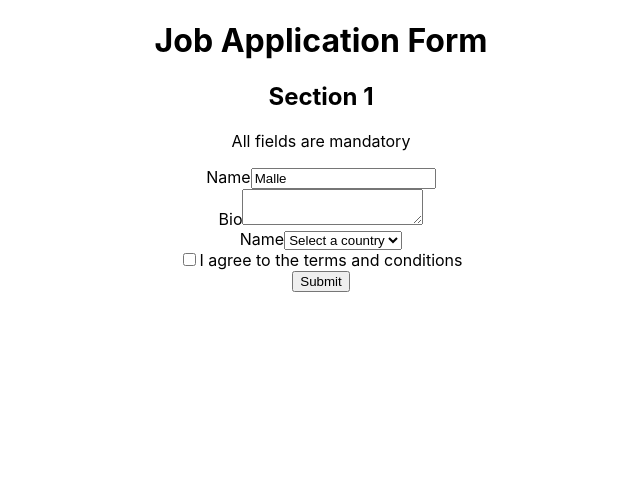
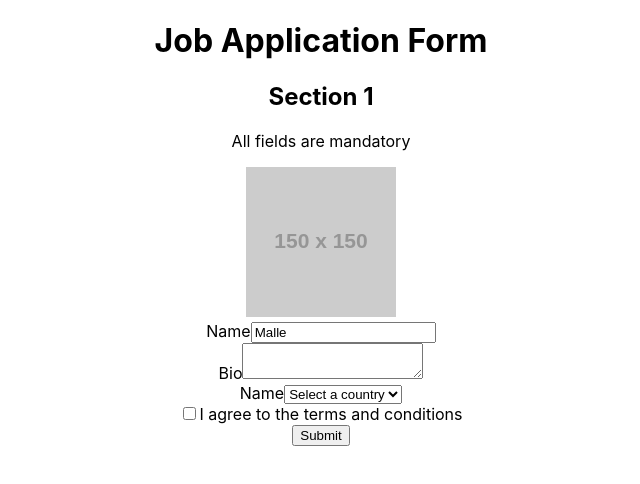
Before and after one commit to JonathanHYYan/React-Testing-Tutorial, a React (Create React App) app in the folder react-testing-with-jest/: page / in a window 1280 px wide. Shown: the top 484 px of the page, without its empty margins (319-959 px from the left). Built offline with nearby package versions, Linux system fonts and the light colour scheme.

Commit message:
React Testing Tutorial 24

```diff
--- a/react-testing-with-jest/src/component/application.tsx/application.tsx
+++ b/react-testing-with-jest/src/component/application.tsx/application.tsx
@@ -4,6 +4,7 @@ export const Application = () => {
     <h1>Job Application Form</h1>
     <h2>Section 1</h2>
     <p>All fields are mandatory</p>
+    <img src="https://via.placeholder.com/150" alt="alt message here"/>
     <form>
       <div>
         <label htmlFor="name">Name</label>
```
Also changed, not shown: 1 other file (tests, documents, lock files or other folders).
